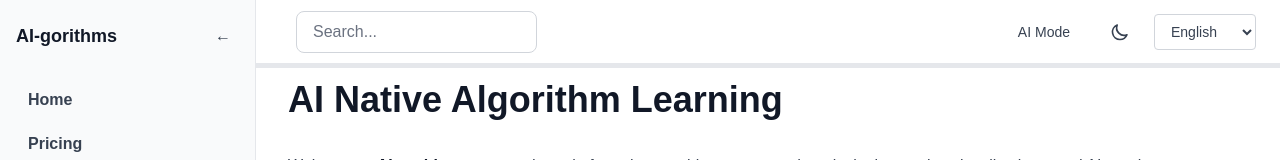
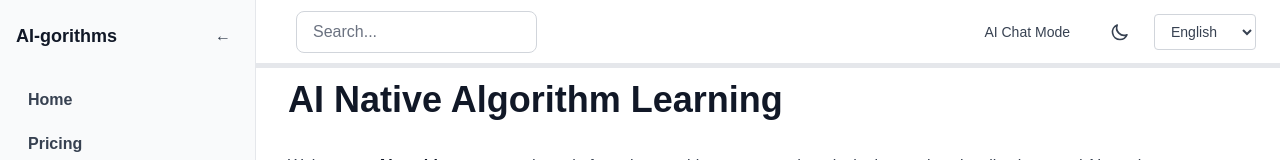
Before and after one commit to Chinese-Community-AI/AI-gorithms, a Next.js app: page / in a window 1280 px wide. Shown: the top 160 px of the page. Built offline with nearby package versions, Linux system fonts and the light colour scheme.

Commit message:
Adjust text for new mode interation

```diff
--- a/components/layout/Header.tsx
+++ b/components/layout/Header.tsx
@@ -55,7 +55,7 @@ export default function Header() {
                 : "hover:bg-gray-100 dark:hover:bg-gray-800 text-gray-700 dark:text-gray-300"
             }`}
           >
-            {isFocusMode ? "Exit AI Mode" : "AI Mode"}
+            {isFocusMode ? "Exit AI Chat" : "AI Chat Mode"}
           </button>
           <button
             onClick={toggleTheme}
```
